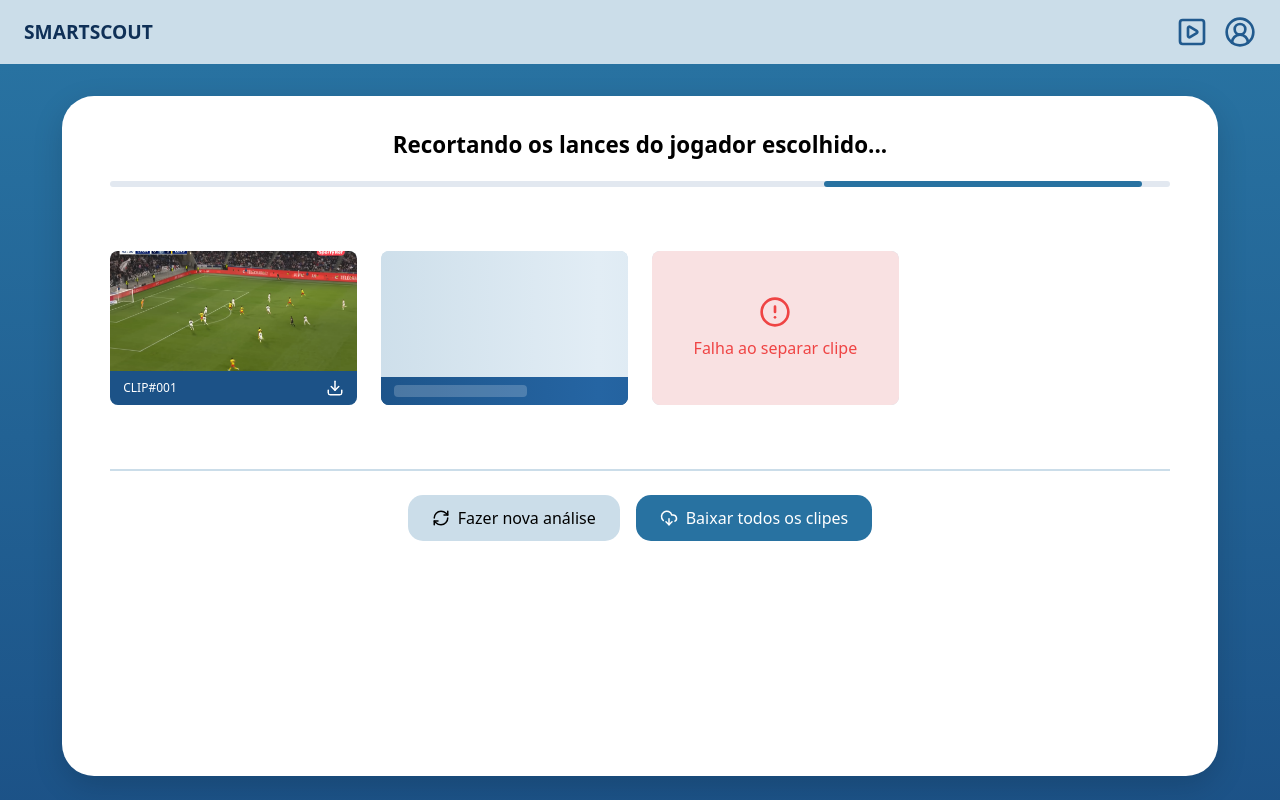
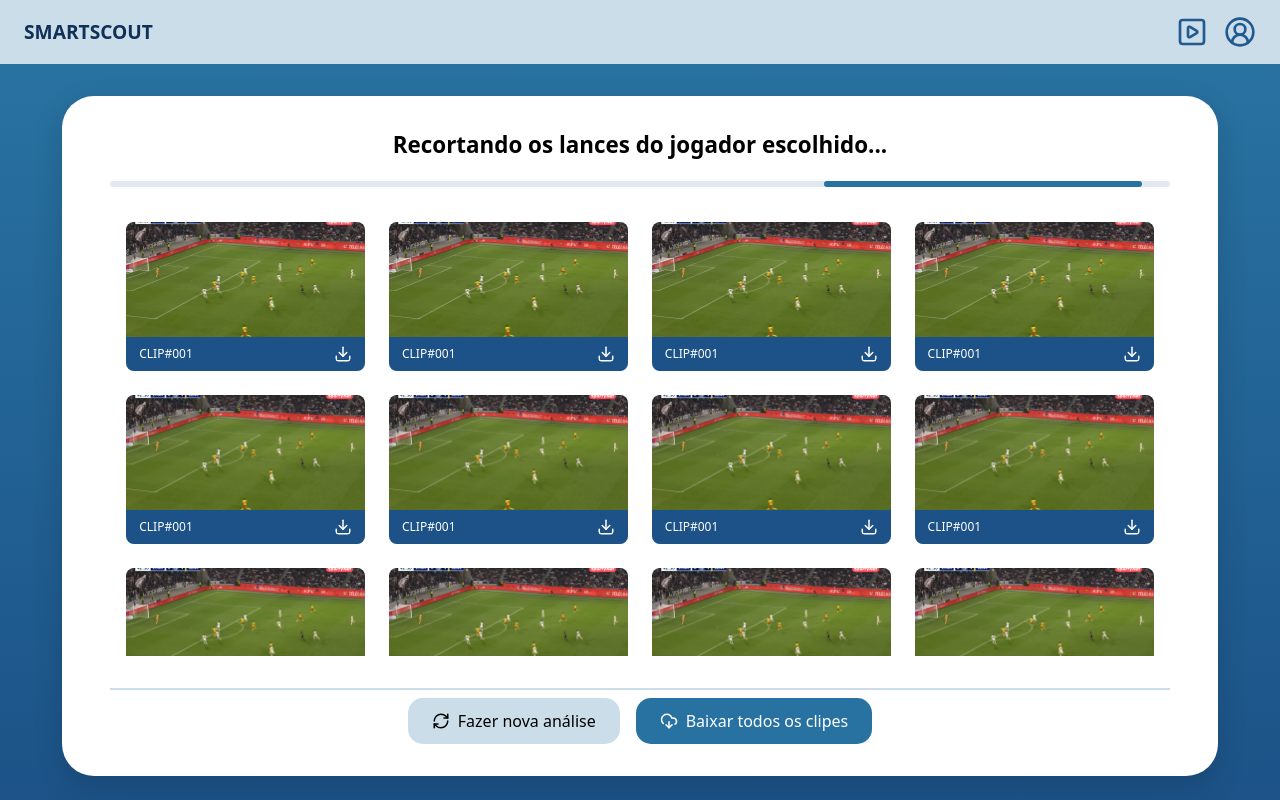
Before and after one commit to pedrofacine/PI_V_ES_TIME-15, a React app in the folder frontend/: page /processing-clips in a window 1280 px wide. Built offline with nearby package versions, Linux system fonts and the light colour scheme; the HTML template or start-up script is replaced by a standard one.

Commit message:
fix: ajustes de scroll e css

```diff
--- a/frontend/src/components/clip-card/ClipCard.css
+++ b/frontend/src/components/clip-card/ClipCard.css
@@ -31,13 +31,14 @@
 
 /* Card Individual - Fundo Base Azul Claro do Protótipo */
 .clip-card {
-    background-color: #CBDDE9; /* A cor azul clara que queria */
-    border-radius: 8px; /* Borda menos arredondada para condizer com o figma */
+    background-color: #CBDDE9;
+    border-radius: 8px;
     overflow: hidden;
     transition: transform 0.2s ease, box-shadow 0.2s ease;
     display: flex;
     flex-direction: column;
-    aspect-ratio: 16 / 10; /* Proporção mais quadrada como no protótipo */
+    aspect-ratio: 16 / 10;
+    width: 100%; /* Ocupa toda a largura da célula da Grid */
 }
 
 .clip-card:hover {
--- a/frontend/src/components/grid/Grid.css
+++ b/frontend/src/components/grid/Grid.css
@@ -1,20 +1,34 @@
 .generic-grid {
     display: grid;
-    grid-template-columns: repeat(auto-fill, minmax(220px, 1fr)); /*ajustar minmax*/
+
+    grid-template-columns: repeat(auto-fill, minmax(220px, 1fr));
+
+    grid-auto-rows: max-content;
+
+    align-content: start;
+
     gap: 1.5rem;
     width: 100%;
-    padding: 1rem 0;
-    border-bottom: 5px;
-    border-color: black;
+
+    padding: 0.1rem 1rem 2rem 1rem;
+
+    flex: 1;
+    overflow-y: auto;
+
+    scrollbar-width: thin;
+    scrollbar-color: var(--color-brand-light) #f1f5f9;
 }
 
-.clips-actions-container {
-    width: 100%;
-    display: flex;
-    justify-content: center;
-    align-items: center;
-    gap: 1rem;
-    padding-top: 1.5rem;
-    margin-top: 1rem;
-    border-top: 2px solid #CBDDE9;
+.generic-grid::-webkit-scrollbar {
+    width: 8px;
 }
+
+.generic-grid::-webkit-scrollbar-track {
+    background: #f1f5f9;
+    border-radius: 10px;
+}
+
+.generic-grid::-webkit-scrollbar-thumb {
+    background: var(--color-brand-light);
+    border-radius: 10px;
+}
--- a/frontend/src/index.css
+++ b/frontend/src/index.css
@@ -191,7 +191,10 @@ html, body {
 .white-container.big {
   max-width: 1800px;
   width: 95%;
-  min-height: 85vh;
+  height: 85vh;
+  display: flex;
+  flex-direction: column;
   justify-content: flex-start;
   padding: 2rem 3rem;
+  overflow: hidden;
 }
--- a/frontend/src/pages/processing-clips/ProcessingClips.css
+++ b/frontend/src/pages/processing-clips/ProcessingClips.css
@@ -6,8 +6,21 @@
     display: flex;
     flex-direction: column;
     gap: 1.2rem;
-    margin-bottom: 1rem;
+    margin-bottom: 0.1rem;
     text-align: left;
+}
+
+.clips-actions-container {
+    width: 100%;
+    display: flex;
+    justify-content: center;
+    align-items: center;
+    gap: 1rem;
+    padding-top: 0.5rem;
+    margin-top: auto; /* Empurra os botões sempre para o final do container */
+    border-top: 2px solid #CBDDE9;
+    background-color: #fff; /* Garante que os vídeos não apareçam por baixo se houver transparência */
+    flex-shrink: 0; /* Impede os botões de sumirem se houver muitos vídeos */
 }
 
 .processing-title {
--- a/frontend/src/pages/processing-clips/ProcessingClips.tsx
+++ b/frontend/src/pages/processing-clips/ProcessingClips.tsx
@@ -7,6 +7,25 @@ import { DownloadCloud, RefreshCw } from "lucide-react";
 
 export default function ProcessingClipsPage() {
     const mockClips: ClipData[] = [
+        { id: '1', title: 'CLIP#001', status: 'completed', thumbnailUrl: placeholderImg, duration: '0:15' },
+        { id: '1', title: 'CLIP#001', status: 'completed', thumbnailUrl: placeholderImg, duration: '0:15' },
+        { id: '1', title: 'CLIP#001', status: 'completed', thumbnailUrl: placeholderImg, duration: '0:15' },
+        { id: '1', title: 'CLIP#001', status: 'completed', thumbnailUrl: placeholderImg, duration: '0:15' },
+        { id: '1', title: 'CLIP#001', status: 'completed', thumbnailUrl: placeholderImg, duration: '0:15' },
+        { id: '1', title: 'CLIP#001', status: 'completed', thumbnailUrl: placeholderImg, duration: '0:15' },
+        { id: '1', title: 'CLIP#001', status: 'completed', thumbnailUrl: placeholderImg, duration: '0:15' },
+        { id: '1', title: 'CLIP#001', status: 'completed', thumbnailUrl: placeholderImg, duration: '0:15' },
+        { id: '1', title: 'CLIP#001', status: 'completed', thumbnailUrl: placeholderImg, duration: '0:15' },
+        { id: '1', title: 'CLIP#001', status: 'completed', thumbnailUrl: placeholderImg, duration: '0:15' },
+        { id: '1', title: 'CLIP#001', status: 'completed', thumbnailUrl: placeholderImg, duration: '0:15' },
+        { id: '1', title: 'CLIP#001', status: 'completed', thumbnailUrl: placeholderImg, duration: '0:15' },
+        { id: '1', title: 'CLIP#001', status: 'completed', thumbnailUrl: placeholderImg, duration: '0:15' },
+        { id: '1', title: 'CLIP#001', status: 'completed', thumbnailUrl: placeholderImg, duration: '0:15' },
+        { id: '1', title: 'CLIP#001', status: 'completed', thumbnailUrl: placeholderImg, duration: '0:15' },
+        { id: '1', title: 'CLIP#001', status: 'completed', thumbnailUrl: placeholderImg, duration: '0:15' },
+        { id: '1', title: 'CLIP#001', status: 'completed', thumbnailUrl: placeholderImg, duration: '0:15' },
+        { id: '1', title: 'CLIP#001', status: 'completed', thumbnailUrl: placeholderImg, duration: '0:15' },
+        { id: '1', title: 'CLIP#001', status: 'completed', thumbnailUrl: placeholderImg, duration: '0:15' },
         { id: '1', title: 'CLIP#001', status: 'completed', thumbnailUrl: placeholderImg, duration: '0:15' },
         { id: '2', title: 'CLIP#002', status: 'generating', progress: 45 },
         { id: '3', title: 'CLIP#003', status: 'error' }
```
